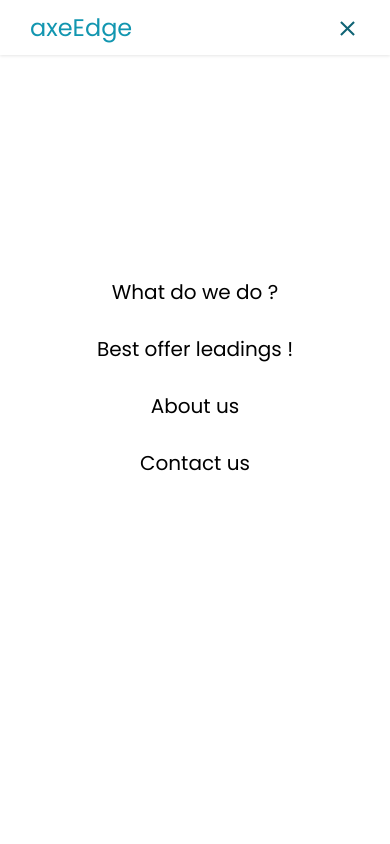
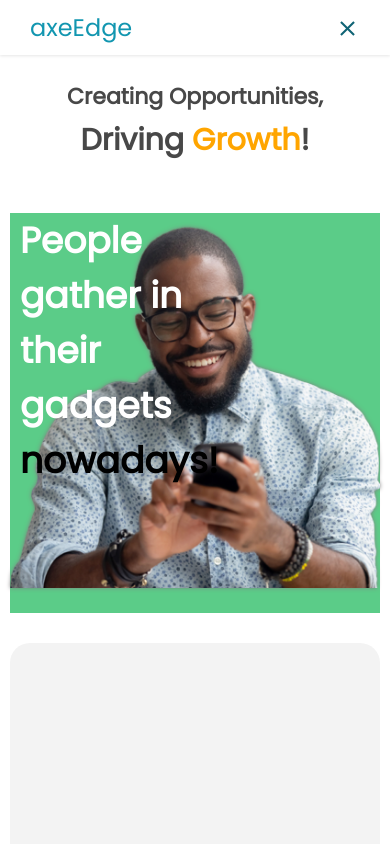
Before and after one commit to safvanms/axeEdge, a React (Create React App) app: page / in a window 390 px wide. Both pictures are taken after a click on the element 350 px from the left and 32 px from the top of the page. Shown: the top 844 px of the page. Built offline with nearby package versions, Linux system fonts and the light colour scheme.

Commit message:
Update Header.jsx

```diff
--- a/src/components/Header/Header.jsx
+++ b/src/components/Header/Header.jsx
@@ -2,6 +2,9 @@ import React, { useState } from 'react'
 import './header.css'
 import { GiHamburgerMenu } from 'react-icons/gi'
 import { MdClose } from 'react-icons/md'
+import ReactDOM from 'react-dom';
+
+
 
 function Header() {
   const [open, setOpen] = useState(false)
@@ -26,14 +29,18 @@ function Header() {
         </div>
       </div>
       <div className="mobile__header">
-      {open && (
-        <div className="mobile__header__items" onClick={() => setOpen(!open)}>
-          <p>What do we do ?</p>
-          <p>Best offer leadings !</p>
-          <p>About us</p>
-          <p>Contact us</p>
-        </div>
-      )}
+    {open &&
+        ReactDOM.createPortal(
+          <div className="mobile__header">
+            <div className="mobile__header__items" onClick={() => setOpen(!open)}>
+              <p>What do we do?</p>
+              <p>Best offer leadings!</p>
+              <p>About us</p>
+              <p>Contact us</p>
+            </div>
+          </div>,
+          document.body
+        )}
       </div>
     </div>
   )
```
